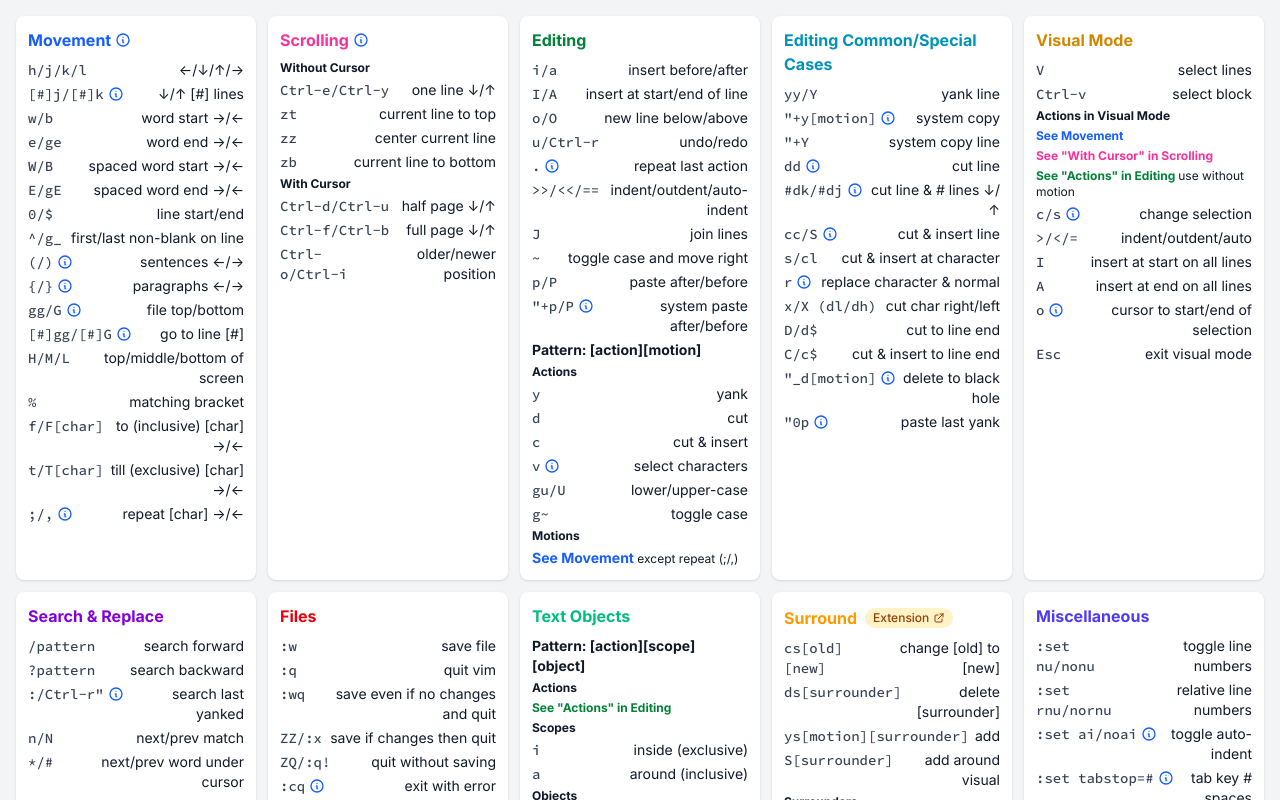
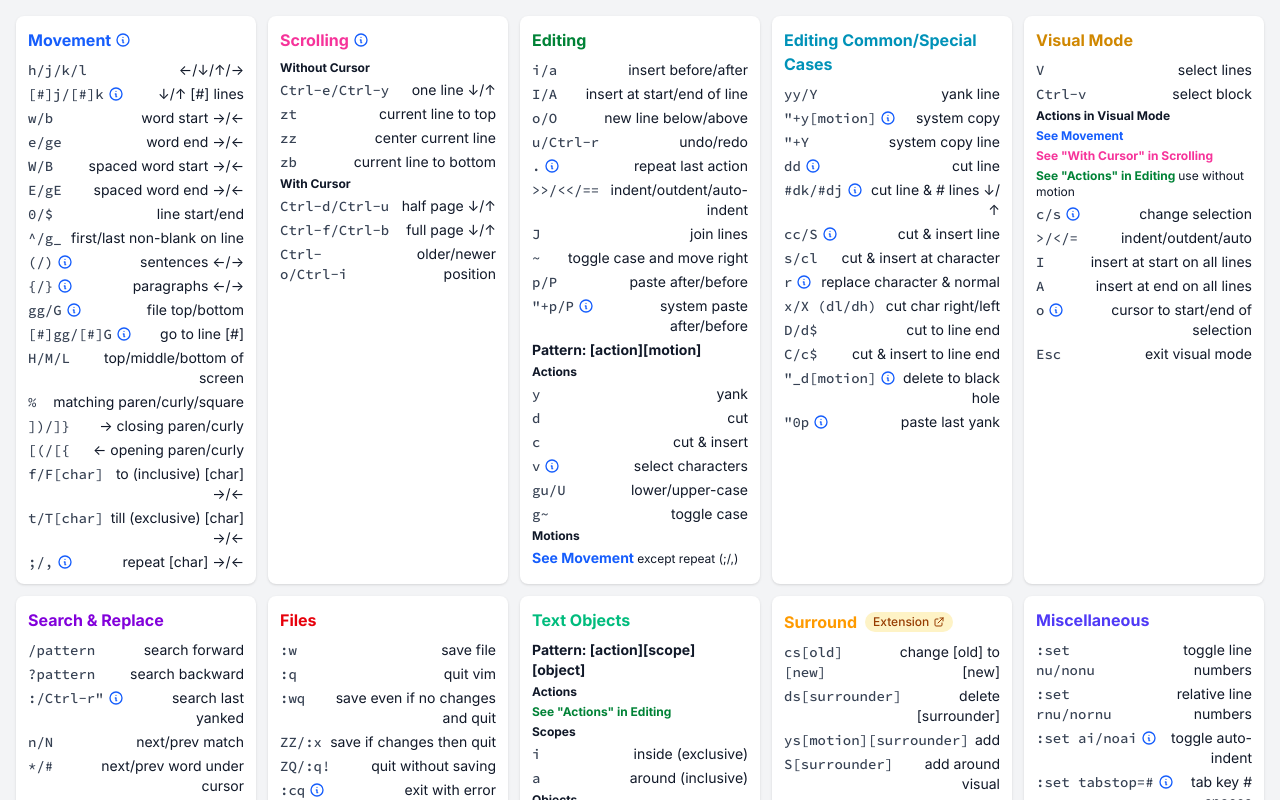
Before and after one commit to Noitidart/vim-cheats, a Next.js app: page / in a window 1280 px wide. Shown: the top 800 px of the page. Built offline with nearby package versions, Linux system fonts and the light colour scheme.

Commit message:
Add in navigating to prev/next opening/closing paren/curly

```diff
--- a/pages/index.tsx
+++ b/pages/index.tsx
@@ -115,7 +115,9 @@ const sections: Section[] = [
         }
       ],
       ['H/M/L', 'top/middle/bottom of screen'],
-      ['%', 'matching bracket'],
+      ['%', 'matching paren/curly/square'],
+      ['])/]}', '→ closing paren/curly'],
+      ['[(/[{', '← opening paren/curly'],
       ['f/F[char]', 'to (inclusive) [char] →/←'],
       ['t/T[char]', 'till (exclusive) [char] →/←'],
       [
```
